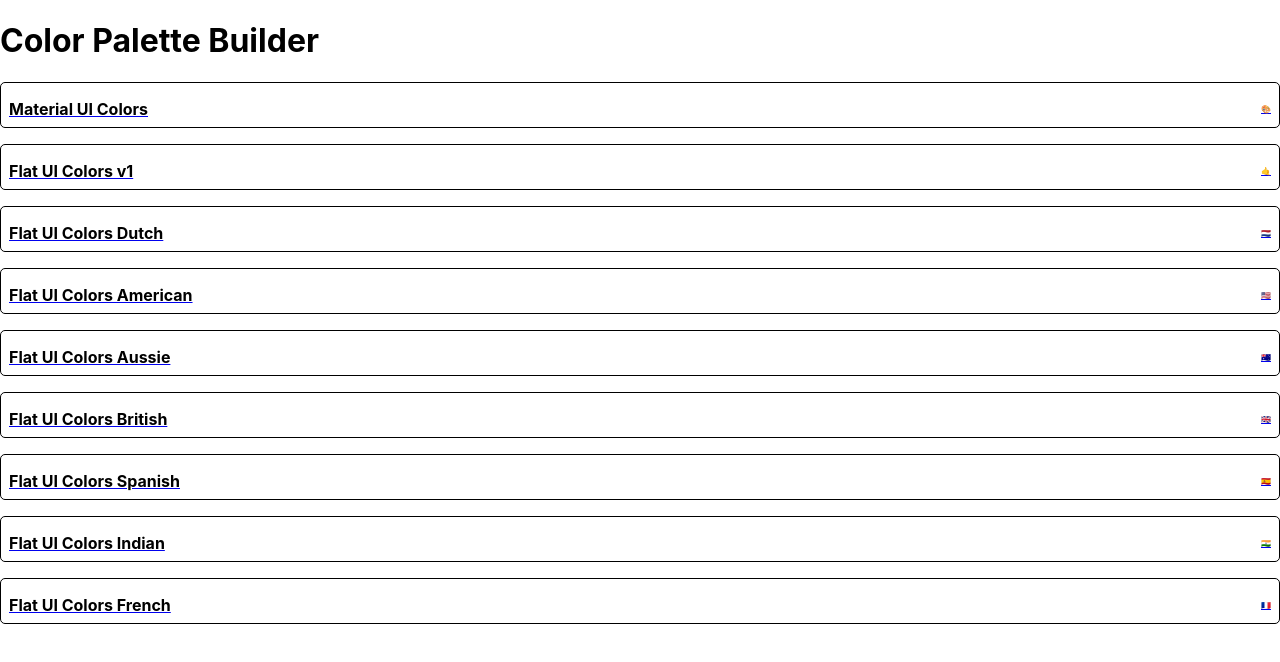
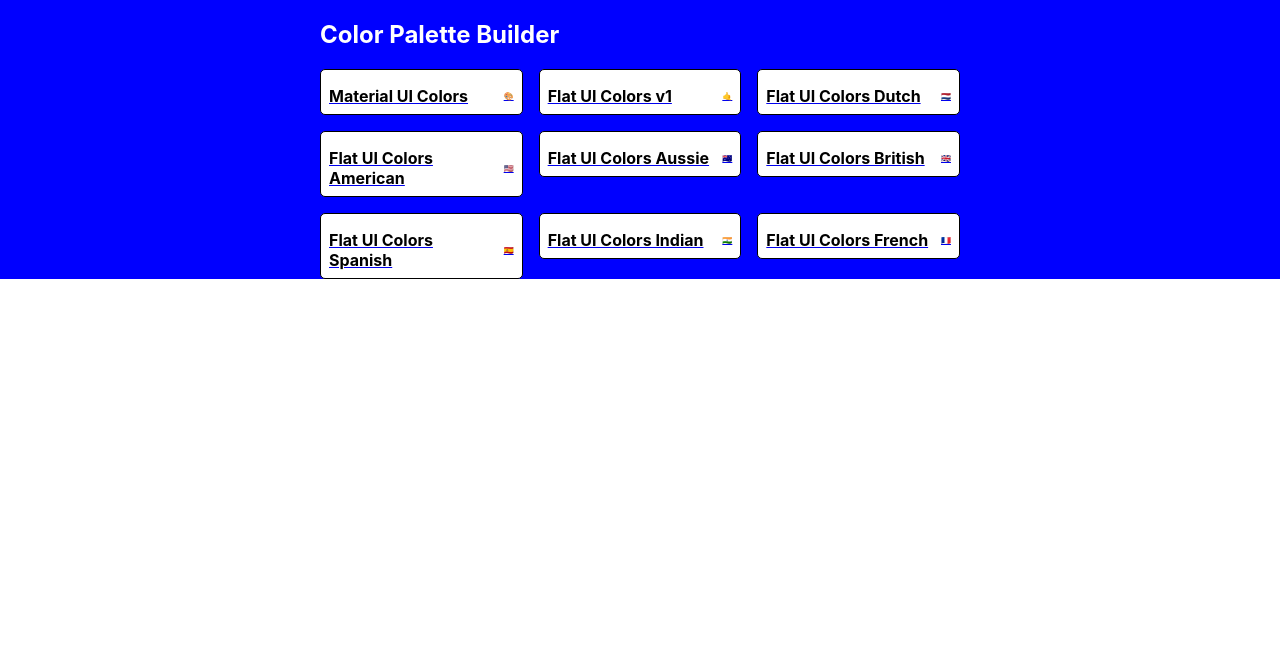
Before and after one commit to seanc-dev/react-color-picker, a React (Create React App) app: page / in a window 1280 px wide. Shown: the top 662 px of the page. Built offline with nearby package versions, Linux system fonts and the light colour scheme.

Commit message:
WIP styling PaletteList

```diff
--- a/src/Scenes/PaletteList/PaletteList.scene.js
+++ b/src/Scenes/PaletteList/PaletteList.scene.js
@@ -1,22 +1,59 @@
 import React from "react";
 import { Link } from "react-router-dom";
+import { withStyles } from "@material-ui/styles";
+import Grid from "@material-ui/core/Grid";
 
 import MiniPalette from "./components/MiniPalette.component";
 
-function PaletteList({ palettes }) {
+const styles = {
+  root: {
+    backgroundColor: "blue",
+    height: "100%",
+    display: "flex",
+    alignItems: "flex-start",
+    justifyContent: "center",
+  },
+  container: {
+    width: "50%",
+    display: "flex",
+    alignItems: "flex-start",
+    flexDirection: "column",
+    flexWrap: "wrap",
+  },
+  nav: {
+    display: "flex",
+    width: "100%",
+    justifyContent: "space-between",
+    color: "white",
+  },
+  palettes: {
+    boxSizing: "border-box",
+    width: "100%",
+  },
+};
+
+function PaletteList({ palettes, classes }) {
   console.log(palettes);
   return (
-    <div>
-      <h1 className="PaletteList-header">Color Palette Builder</h1>
-      {palettes.map((palette) => (
-        <p>
-          <Link to={`/palette/${palette.id}`} key={palette.id}>
-            <MiniPalette {...palette} />
-          </Link>
-        </p>
-      ))}
+    <div className={classes.root}>
+      <div className={classes.container}>
+        <nav className={classes.nav}>
+          <h1>Color Palette Builder</h1>
+        </nav>
+        <div className={classes.palettes}>
+          <Grid container spacing={2}>
+            {palettes.map((palette) => (
+              <Grid item xs={12} md={4}>
+                <Link to={`/palette/${palette.id}`} key={palette.id}>
+                  <MiniPalette {...palette} />
+                </Link>
+              </Grid>
+            ))}
+          </Grid>
+        </div>
+      </div>
     </div>
   );
 }
 
-export default PaletteList;
+export default withStyles(styles)(PaletteList);
```
